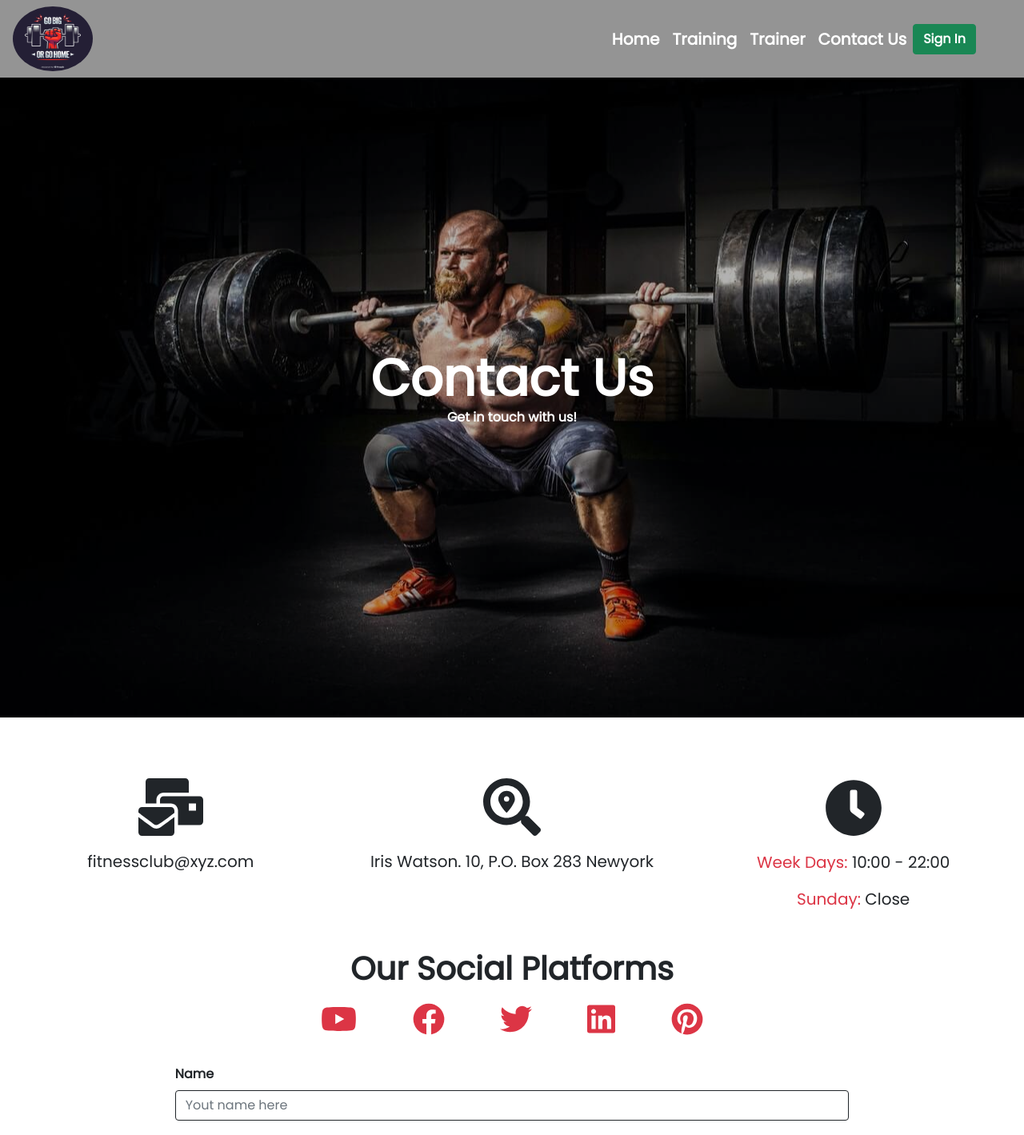
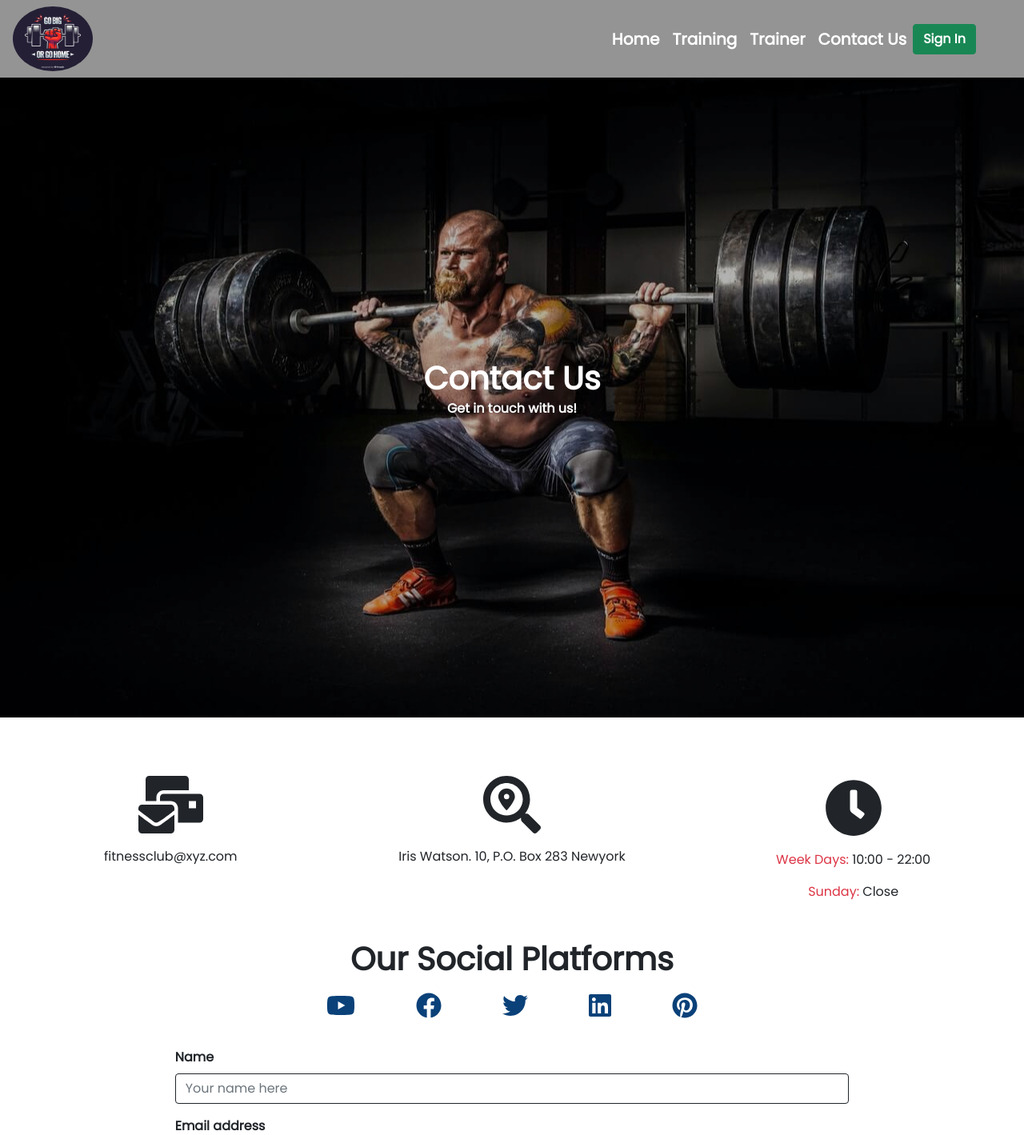
Before and after one commit to tawsifhye/fitness-club-gym, a React (Create React App) app: page /contact in a window 1280 px wide. Shown: the top 1419 px of the page at 80% size. Built offline with nearby package versions, Linux system fonts and the light colour scheme; no server answers.

Commit message:
padding and margin aligned and link added to contact

```diff
--- a/src/components/Contact/Contact.css
+++ b/src/components/Contact/Contact.css
@@ -1,11 +1,16 @@
+.contact-banner-container {
+    background-color: black;
+}
+
 .contact-banner {
     background-image: url(../../images/contact-bannerjpg.jpg);
-    background-size:cover;
+    background-size: cover;
     background-repeat: no-repeat;
     /* background-size: contain; */
     background-position: center;
     position: relative;
     height: 100vh;
+    /* height: 50vh; */
     width: 100%;
     display: flex;
     align-items: center;
@@ -31,3 +36,13 @@
     line-height: 0.9;
     text-align: center;
 }
+
+a {
+    color: #0a4179 !important;
+}
+
+@media (max-width: 940px) {
+    .contact-banner {
+        background-size: contain;
+    }
+}
--- a/src/components/Contact/Contact.js
+++ b/src/components/Contact/Contact.js
@@ -24,10 +24,10 @@ const Contact = () => {
   const pinteresIcon = <FontAwesomeIcon icon={faPinterest} />;
   return (
     <>
-      <div className="">
-        <div className="text-white contact-banner text-center">
+      <div className="contact-banner-container">
+        <div className=" container-fluid text-white contact-banner text-center ">
           <div className="">
-            <h1 className="display-3 fw-bold">Contact Us</h1>
+            <h1 className="fw-bold">Contact Us</h1>
             <p className="fw-bold">Get in touch with us!</p>
           </div>
         </div>
@@ -35,52 +35,52 @@ const Contact = () => {
 
       <div className="container-fluid">
         <div className=" row  align-items-center bg-white py-4">
-          <div className="row col-lg-4 col-md-4 col-sm-12  justify-content-center text-center mx-auto">
+          <div className="row col-lg-4 col-md-4 col-sm-12  justify-content-center text-center mx-auto ">
             <h1 className="display-2">{mailIcon}</h1>
-            <p className="fs-5">fitnessclub@xyz.com</p>
+            <p className="">fitnessclub@xyz.com</p>
           </div>
-          <div className="row col-lg-4 col-md-4 col-sm-12 justify-content-center text-center mx-auto">
+          <div className="row col-lg-4 col-md-4 col-sm-12 justify-content-center text-center mx-auto ">
             <h1 className="display-2">{locationIcon}</h1>
-            <p className="fs-5">Iris Watson. 10, P.O. Box 283 Newyork</p>
+            <p>Iris Watson. 10, P.O. Box 283 Newyork</p>
           </div>
-          <div className="row col-lg-4 col-md-4 col-sm-12 justify-content-center text-center mx-auto">
+          <div className="row col-lg-4 col-md-4 col-sm-12 justify-content-center text-center mx-auto ">
             <h1 className="display-2 pt-lg-5 pt-xl-5 pt-md-5">{clockIcon}</h1>
-            <div className="">
-              <p className="fs-5">
+            <div>
+              <p>
                 <span className="text-danger">Week Days: </span>10:00 - 22:00
               </p>
-              <p className="fs-5">
+              <p >
                 <span className="text-danger">Sunday: </span>Close
               </p>
             </div>
           </div>
         </div>
       </div>
-      <div className="bg-white p-2">
+      <div className="bg-white p-2 ">
         <h1 className="fw-bold text-center">Our Social Platforms</h1>
         <div
           className="bg-white col-lg-6 d-flex justify-content-evenly
                 mx-auto p-2"
         >
           <span className="text-danger">
-            <h1>{youtubeIcon}</h1>
+            <a href="https://www.youtube.com/"><h2>{youtubeIcon}</h2></a>
           </span>
           <span className="text-danger">
-            <h1>{facebookIcon}</h1>
+            <a href="https://www.facebook.com/"><h2>{facebookIcon}</h2></a>
           </span>
           <span className="text-danger">
-            <h1>{twitterIcon}</h1>
+            <a href="https://twitter.com/"><h2>{twitterIcon}</h2></a>
           </span>
           <span className="text-danger">
-            <h1>{linkedinIcon}</h1>
+            <a href="https://www.linkedin.com/"><h2>{linkedinIcon}</h2></a>
           </span>
           <span className="text-danger">
-            <h1>{pinteresIcon}</h1>
+            <a href="https://www.pinterest.com/"><h2>{pinteresIcon}</h2></a>
           </span>
         </div>
       </div>
       <div className="bg-white p-2">
-        <div className="mb-3 col-xl-8 col-lg-8 col-md-6 col-12 mx-auto">
+        <div className="mb-3 col-xl-8 col-lg-8 col-md-6 col-12 mx-auto ">
           <label for="exampleFormControlInput1" className="form-label fw-bold">
             Name
           </label>
@@ -88,7 +88,7 @@ const Contact = () => {
             type="text"
             className="form-control border border-dark"
             id="exampleFormControlInput1"
-            placeholder="Yout name here"
+            placeholder="Your name here"
           />
         </div>
         <div className="mb-3 col-xl-8 col-lg-8 col-md-6 col-12 mx-auto">
@@ -115,7 +115,7 @@ const Contact = () => {
             rows="3"
           ></textarea>
         </div>
-        <div className="mb-3 col-xl-8 col-lg-8 col-md-6 col-12 mx-auto">
+        <div className="mb-3 col-xl-8 col-lg-8 col-md-6 col-12 mx-auto ">
           <button className="btn btn-primary fw-bold">Submit</button>
         </div>
       </div>
--- a/src/components/Header/Header.js
+++ b/src/components/Header/Header.js
@@ -7,7 +7,7 @@ import useAuth from "../../hooks/useAuth";
 const Header = () => {
   const { user, logOut } = useAuth();
   return (
-    <nav className="navbar navbar-expand-lg navbar-light sticky-lg-top self-navbar d-flex justify-content-end align-items-center self-nav">
+    <nav className="navbar navbar-expand-lg navbar-light sticky-top self-navbar d-flex justify-content-end align-items-center self-nav">
       <div className="container w-50 ms-0 ps-3">
         <Link to="/home">
           <img
--- a/src/components/Home/Home.js
+++ b/src/components/Home/Home.js
@@ -14,7 +14,7 @@ const Home = () => {
   }, []);
   // console.log(services);
   return (
-    <div id="home">
+    <div id="home" className="pt-3">
       <h1 className=" text-center display-3 fw-bold p-2">
         Welcome to <span className="text-primary">Fitness Club</span>
       </h1>
@@ -34,7 +34,7 @@ const Home = () => {
           </div>
         </div>
       </div>
-      <div className="text-center">
+      <div className="text-center pt-5">
         <h1 className="display-3 fw-bold">
           Our <span className="text-primary">Program</span>
         </h1>
--- a/src/components/Services/Services.css
+++ b/src/components/Services/Services.css
@@ -2,6 +2,19 @@
     height: 25em;
     object-fit: cover;
 }
-.card-design:hover{
+
+.card-design:hover {
     transform: scale(1.05);
 }
+
+.custom-font-size-services p {
+    font-size: 2vw;
+}
+
+.custom-font-size-services h3 {
+    font-size: 2.8vw;
+}
+
+.custom-font-size-services button {
+    font-size: 2vw;
+}
--- a/src/components/Trainer/Trainer.css
+++ b/src/components/Trainer/Trainer.css
@@ -1,10 +1,24 @@
 .card-img-top {
     width: 100%;
-    height: 25em;
+    height: 50vh;
     object-fit: cover;
 }
 
 
-.trainer-container{
+.trainer-container {
     min-height: 100vh;
 }
+
+/* .custom-font-size-trainer h1 {
+    font-size: 5vw;
+}
+
+.custom-font-size-trainer p {
+    font-size: 2vw;
+}
+
+
+
+.custom-font-size-trainer h3 {
+    font-size: 2.8vw;
+} */
```
Also changed, not shown: src/components/Home/Home.css (+17 -1 lines), src/components/Services/Services.js (line endings or trailing spaces), src/components/Trainer/Trainer.js (line endings or trailing spaces), 2 other files (tests, documents, lock files or other folders).
